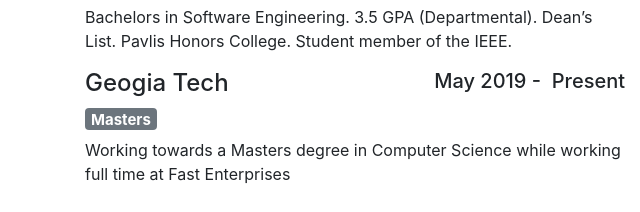
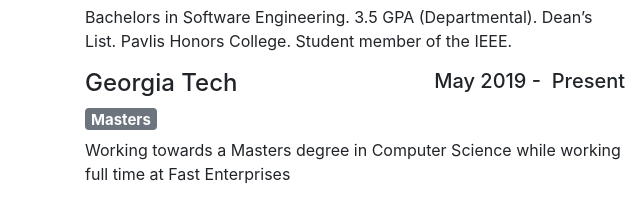
Before and after one commit to ajeschen/ajeschen.github.io, a plain HTML site: page index.html in a window 1280 px wide. Shown: the part 464-676 px from the top of the page, 0-640 px from the left. Drawn offline with Linux system fonts and the light colour scheme.

Commit message:
Updated Spelling mistake
Georgia Tech from misspell

```diff
--- a/index.html
+++ b/index.html
@@ -58,7 +58,7 @@ Plainfield, IL 60585<br>
           <p>Bachelors in Software Engineering. 3.5 GPA (Departmental). Dean’s List. Pavlis Honors College. Student member of the IEEE. </p>
           <div class="row">
             <div class="col-6 col-xl-7">
-              <h4>Geogia Tech</h4>
+              <h4>Georgia Tech</h4>
             </div>
             <div class="col-6 col-xl-5">
               <h5 class="text-right"><span aria-hidden="true"></span> May 2019 - &nbsp;Present</h5>
```
